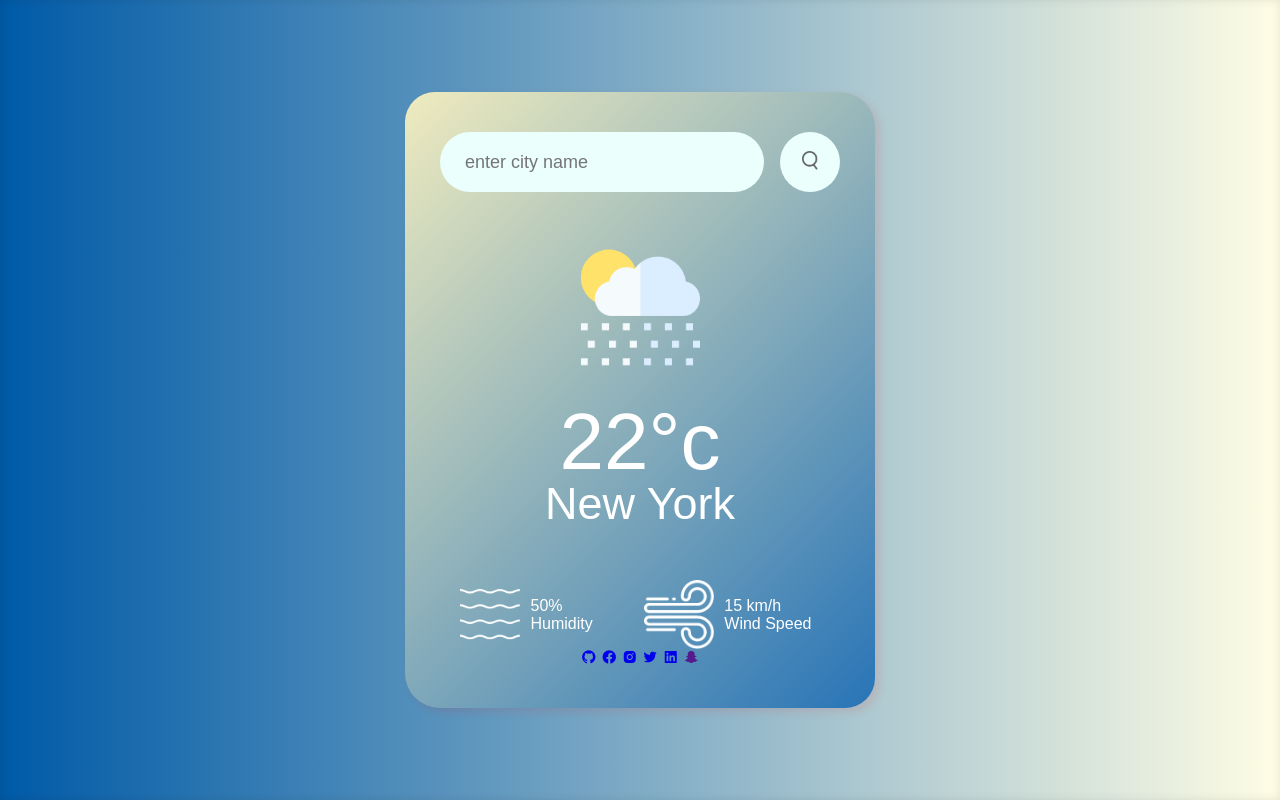
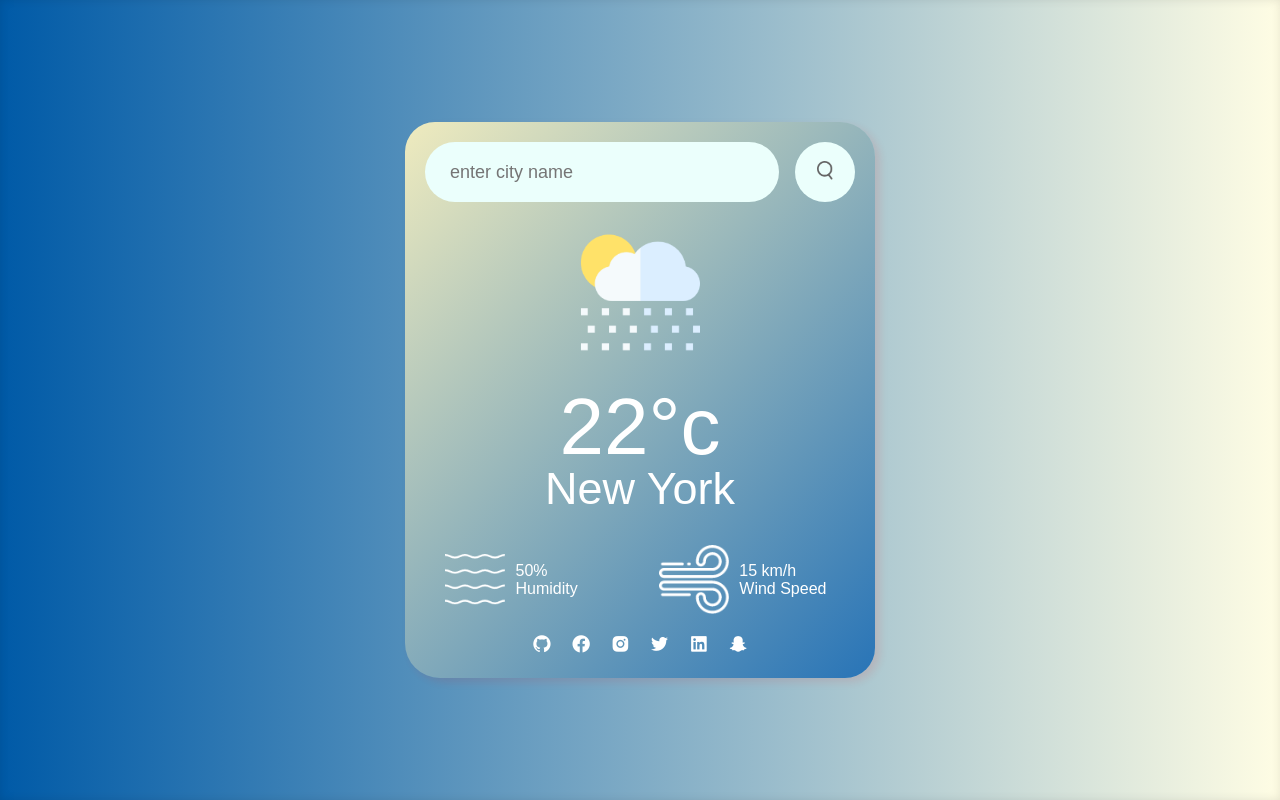
Before and after one commit to Rahul8959/weather-web-app, a plain HTML site: page index.html in a window 1280 px wide. Drawn offline with nearby package versions, Linux system fonts and the light colour scheme; no server answers.

Commit message:
Update style.css

```diff
--- a/style.css
+++ b/style.css
@@ -21,7 +21,7 @@ body {
     background: linear-gradient(135deg, #efebbe, #2874b7);
     color: #fff;
     border-radius: 30px 35px;
-    padding: 40px 35px;
+    padding: 20px 20px;
     text-align: center;
     box-shadow: 5px 4px 8px rgba(247, 2, 2, 0.1); /* Add shadow to the card */
 }
@@ -62,7 +62,7 @@ body {
 
 .weathericon{
     width: 170px;
-    margin-top: 30px;
+    margin-top: 5px;
 }
 
 .weather h1{
@@ -82,7 +82,7 @@ body {
     align-items: center;
     justify-content: space-between;
     padding: 0 20px;
-    margin-top: 50px;
+    margin-top: 30px;
 }
 
 .col{
@@ -94,6 +94,19 @@ body {
 .col img{
     width: 40%;
     margin-right: 10px;
+}
+
+.media-buttons{
+    margin-top: 20px;
+}
+.media-buttons a{
+    color: white;
+    font-size: 1.3rem;
+    margin: 7px;
+}
+
+.media-buttons p{
+    padding-bottom: 10px;
 }
 
 /* Add a media query for screens smaller than 600px */
```
